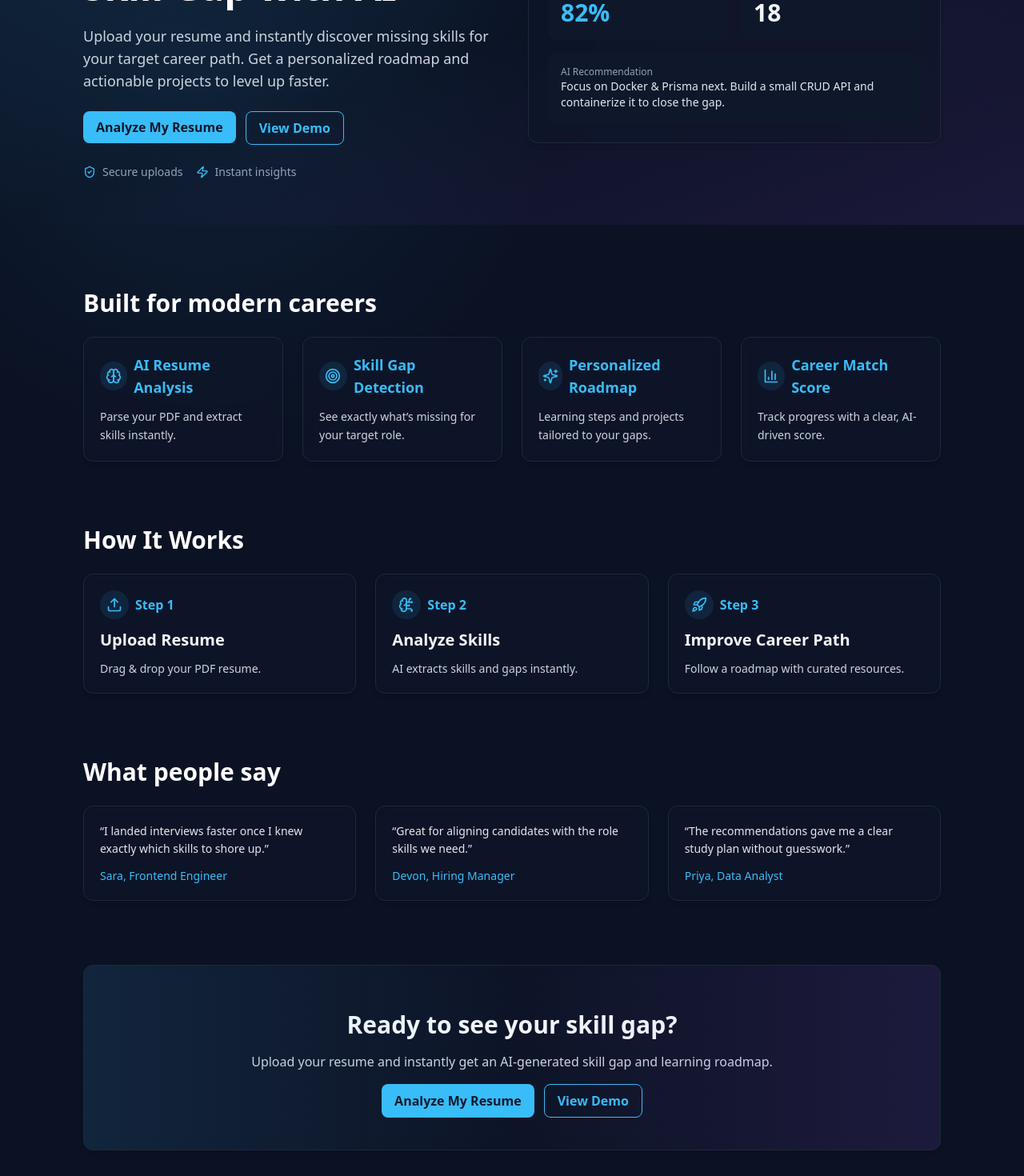
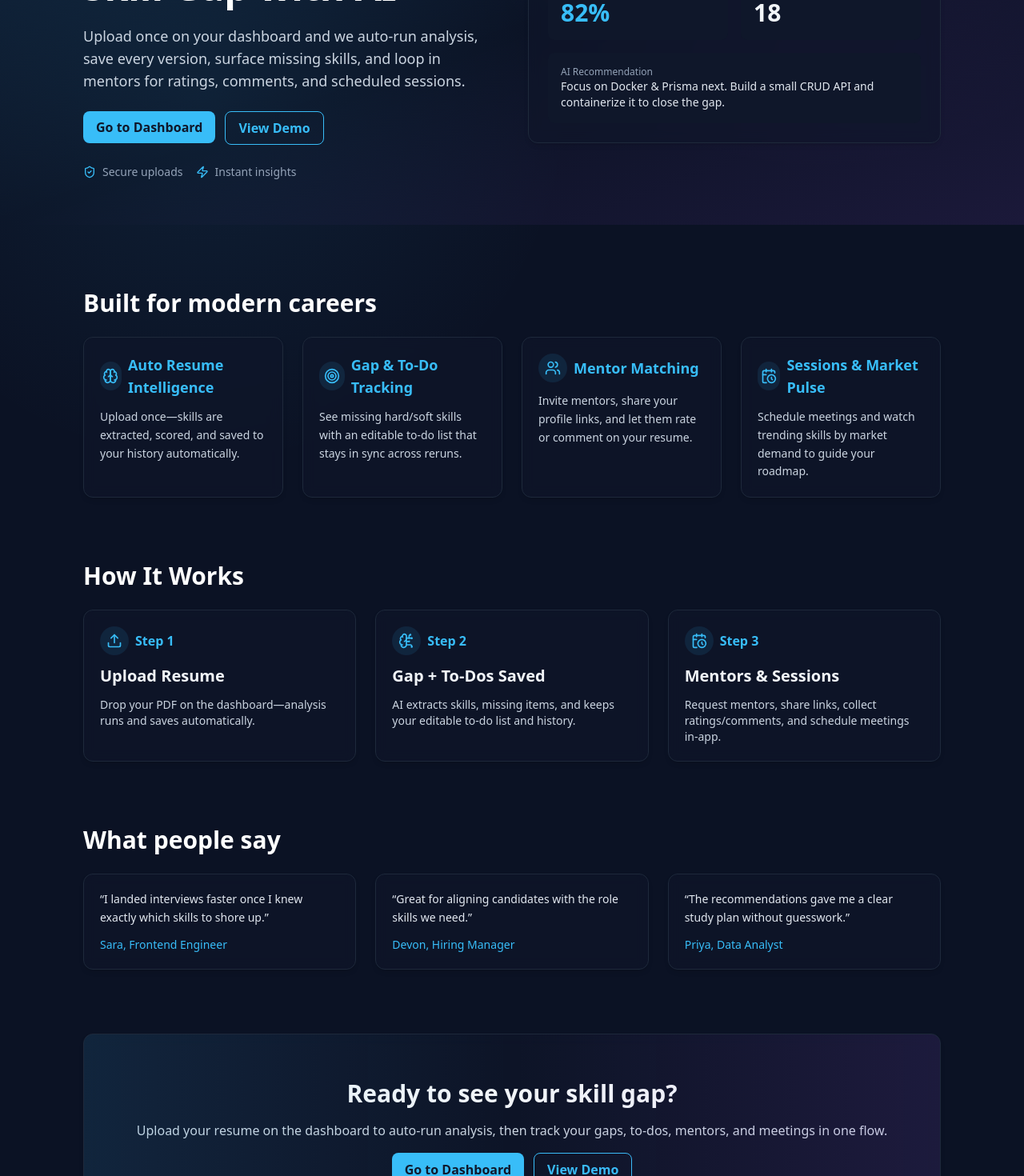
Before and after one commit to CodedGrimoire/skillbridge-frontend, a Next.js app: page / in a window 1280 px wide. Shown: the part 260-1730 px from the top of the page at 80% size. Built offline with nearby package versions, Linux system fonts and the light colour scheme; no server answers.

Commit message:
admin dashboard

```diff
--- a/src/app/admin/dashboard/page.tsx
+++ b/src/app/admin/dashboard/page.tsx
@@ -62,7 +62,8 @@ export default function AdminDashboardPage() {
 
   return (
     <AdminLayout title="Mentor Dashboard">
-      <div className="grid grid-cols-1 md:grid-cols-3 gap-4">
+      <div className="space-y-6">
+        <div className="grid grid-cols-1 md:grid-cols-3 gap-4">
         <StatCard label="Pending Requests" value={pending.length} />
         <StatCard label="Active Mentees" value={accepted.length} />
         <StatCard
@@ -71,9 +72,9 @@ export default function AdminDashboardPage() {
             profile?.rating ? `${profile.rating.toFixed(1)} ★ (${profile.reviewsCount ?? 0})` : "—"
           }
         />
-      </div>
+        </div>
 
-      <div className="grid lg:grid-cols-2 gap-6 mt-6">
+        <div className="grid lg:grid-cols-2 gap-6">
         <CardBlock title="Incoming Requests" subtitle="Respond to new mentees">
           {pending.length === 0 && <EmptyMsg text="No pending requests." />}
           {pending.map((r) => (
@@ -126,9 +127,9 @@ export default function AdminDashboardPage() {
             </div>
           ))}
         </CardBlock>
-      </div>
+        </div>
 
-      <CardBlock className="mt-6" title="Meetings" subtitle="Upcoming and past meetings">
+        <CardBlock title="Meetings" subtitle="Upcoming and past meetings">
         {meetings.length === 0 && <EmptyMsg text="No meetings scheduled." />}
         <div className="grid md:grid-cols-2 gap-3">
           {meetings.map((m) => (
@@ -140,9 +141,9 @@ export default function AdminDashboardPage() {
             </div>
           ))}
         </div>
-      </CardBlock>
+        </CardBlock>
 
-      <CardBlock className="mt-6" title="Jobseekers" subtitle="All users (role: USER)">
+        <CardBlock title="Jobseekers" subtitle="All users (role: USER)">
         {jobseekers.length === 0 && <EmptyMsg text="No jobseekers found." />}
         <div className="grid md:grid-cols-2 gap-3">
           {jobseekers.map((js) => (
@@ -163,7 +164,8 @@ export default function AdminDashboardPage() {
             </div>
           ))}
         </div>
-      </CardBlock>
+        </CardBlock>
+      </div>
     </AdminLayout>
   );
 }
--- a/src/app/admin/layout.tsx
+++ b/src/app/admin/layout.tsx
@@ -2,6 +2,7 @@
 
 import { useRequireAuth } from "../../hooks/useRequireAuth";
 import LoadingCard from "../../components/LoadingCard";
+import SectionContainer from "../../components/ui/SectionContainer";
 
 export default function AdminLayout({ children }: { children: React.ReactNode }) {
   const { loading, user } = useRequireAuth();
@@ -16,11 +17,11 @@ export default function AdminLayout({ children }: { children: React.ReactNode })
 
   if (user && user.role !== "ADMIN") {
     return (
-      <div className="max-w-5xl mx-auto px-4 py-12 text-red-300">
-        Admin access required. Please contact your administrator.
-      </div>
+      <SectionContainer className="py-12">
+        <div className="text-red-300">Admin access required. Please contact your administrator.</div>
+      </SectionContainer>
     );
   }
 
-  return <>{children}</>;
+  return <SectionContainer className="py-10 space-y-6">{children}</SectionContainer>;
 }
--- a/src/app/admin/mentorship/page.tsx
+++ b/src/app/admin/mentorship/page.tsx
@@ -102,7 +102,8 @@ export default function MentorshipAdminPage() {
 
   return (
     <AdminLayout title="Mentorship Requests">
-      <div className="max-w-6xl mx-auto grid lg:grid-cols-2 gap-6">
+      <div className="space-y-6">
+        <div className="grid lg:grid-cols-2 gap-6">
           <div className="bg-white dark:bg-gray-900 rounded-xl shadow p-6 space-y-3">
             <h2 className="text-xl font-semibold">Incoming Requests</h2>
             {requests.map((r) => (
@@ -245,6 +246,7 @@ export default function MentorshipAdminPage() {
               </div>
             )}
           </div>
+        </div>
 
         <div className="bg-white dark:bg-gray-900 rounded-xl shadow p-6 space-y-3">
           <h2 className="text-xl font-semibold">Meetings</h2>
--- a/src/app/admin/users/page.tsx
+++ b/src/app/admin/users/page.tsx
@@ -24,7 +24,7 @@ export default function AdminUsersPage() {
 
   return (
     <AdminLayout title="User List">
-      <div className="max-w-6xl mx-auto space-y-4">
+      <div className="space-y-6">
         <div className="bg-white dark:bg-gray-900 rounded-xl shadow p-5 space-y-3">
           <div className="flex flex-col md:flex-row md:items-center md:justify-between gap-3">
             <div>
--- a/src/app/layout.tsx
+++ b/src/app/layout.tsx
@@ -10,7 +10,7 @@ export const metadata: Metadata = {
 
 export default function RootLayout({ children }: { children: React.ReactNode }) {
   return (
-    <html lang="en" className="bg-slate-950">
+    <html lang="en" className="dark bg-slate-950">
       <body className="min-h-screen flex flex-col">
         <Navbar />
         <main className="flex-1">{children}</main>
--- a/src/app/page.tsx
+++ b/src/app/page.tsx
@@ -3,14 +3,14 @@
 import HeroSection from "../components/HeroSection";
 import FeatureSection from "../components/FeatureSection";
 import Link from "next/link";
-import { Upload, BrainCircuit, Rocket, Sparkles } from "lucide-react";
+import { Upload, BrainCircuit, CalendarClock } from "lucide-react";
 import SectionContainer from "../components/ui/SectionContainer";
 import Card from "../components/ui/Card";
 
 const steps = [
-  { title: "Upload Resume", desc: "Drag & drop your PDF resume.", icon: <Upload className="h-5 w-5" /> },
-  { title: "Analyze Skills", desc: "AI extracts skills and gaps instantly.", icon: <BrainCircuit className="h-5 w-5" /> },
-  { title: "Improve Career Path", desc: "Follow a roadmap with curated resources.", icon: <Rocket className="h-5 w-5" /> },
+  { title: "Upload Resume", desc: "Drop your PDF on the dashboard—analysis runs and saves automatically.", icon: <Upload className="h-5 w-5" /> },
+  { title: "Gap + To‑Dos Saved", desc: "AI extracts skills, missing items, and keeps your editable to‑do list and history.", icon: <BrainCircuit className="h-5 w-5" /> },
+  { title: "Mentors & Sessions", desc: "Request mentors, share links, collect ratings/comments, and schedule meetings in-app.", icon: <CalendarClock className="h-5 w-5" /> },
 ];
 
 const testimonials = [
@@ -79,11 +79,11 @@ export default function HomePage() {
           <div className="pointer-events-none absolute inset-0 bg-gradient-to-r from-accent/10 via-transparent to-accent2/10" />
           <h3 className="text-3xl font-semibold">Ready to see your skill gap?</h3>
           <p className="text-slate-300">
-            Upload your resume and instantly get an AI-generated skill gap and learning roadmap.
+            Upload your resume on the dashboard to auto-run analysis, then track your gaps, to-dos, mentors, and meetings in one flow.
           </p>
           <div className="flex justify-center gap-3">
-            <Link href="/upload" className="btn-primary">
-              Analyze My Resume
+            <Link href="/dashboard" className="btn-primary">
+              Go to Dashboard
             </Link>
             <Link href="/login" className="btn-secondary">
               View Demo
--- a/src/components/FeatureSection.tsx
+++ b/src/components/FeatureSection.tsx
@@ -1,11 +1,11 @@
 import Card from "./ui/Card";
-import { Brain, Target, Sparkles, BarChart3 } from "lucide-react";
+import { Brain, Target, Users, CalendarClock } from "lucide-react";
 
 const features = [
-  { title: "AI Resume Analysis", desc: "Parse your PDF and extract skills instantly.", icon: <Brain className="h-5 w-5" /> },
-  { title: "Skill Gap Detection", desc: "See exactly what’s missing for your target role.", icon: <Target className="h-5 w-5" /> },
-  { title: "Personalized Roadmap", desc: "Learning steps and projects tailored to your gaps.", icon: <Sparkles className="h-5 w-5" /> },
-  { title: "Career Match Score", desc: "Track progress with a clear, AI-driven score.", icon: <BarChart3 className="h-5 w-5" /> },
+  { title: "Auto Resume Intelligence", desc: "Upload once—skills are extracted, scored, and saved to your history automatically.", icon: <Brain className="h-5 w-5" /> },
+  { title: "Gap & To‑Do Tracking", desc: "See missing hard/soft skills with an editable to‑do list that stays in sync across reruns.", icon: <Target className="h-5 w-5" /> },
+  { title: "Mentor Matching", desc: "Invite mentors, share your profile links, and let them rate or comment on your resume.", icon: <Users className="h-5 w-5" /> },
+  { title: "Sessions & Market Pulse", desc: "Schedule meetings and watch trending skills by market demand to guide your roadmap.", icon: <CalendarClock className="h-5 w-5" /> },
 ];
 
 export default function FeatureSection() {
--- a/src/components/HeroSection.tsx
+++ b/src/components/HeroSection.tsx
@@ -16,12 +16,11 @@ export default function HeroSection() {
             Analyze Your Career Skill Gap with AI
           </h1>
           <p className="text-slate-300 text-lg">
-            Upload your resume and instantly discover missing skills for your target career path. Get a personalized
-            roadmap and actionable projects to level up faster.
+            Upload once on your dashboard and we auto-run analysis, save every version, surface missing skills, and loop in mentors for ratings, comments, and scheduled sessions.
           </p>
           <div className="flex flex-col sm:flex-row gap-3 justify-center lg:justify-start">
-            <Link href="/upload">
-              <Button>Analyze My Resume</Button>
+            <Link href="/dashboard">
+              <Button>Go to Dashboard</Button>
             </Link>
             <Link href="/login">
               <Button variant="secondary">View Demo</Button>
--- a/src/components/Navbar.tsx
+++ b/src/components/Navbar.tsx
@@ -18,9 +18,9 @@ export default function Navbar() {
   const navItems =
     user?.role === "ADMIN"
       ? [
+          { href: "/", label: "Home" },
           { href: "/admin/dashboard", label: "Dashboard" },
           { href: "/admin/users", label: "User List" },
-          { href: "/admin/job-skills", label: "Job Skill Set" },
         ]
       : [
           { href: "/", label: "Home" },
--- a/src/components/layout/AdminLayout.tsx
+++ b/src/components/layout/AdminLayout.tsx
@@ -1,7 +1,6 @@
 "use client";
 
 import { ReactNode, useEffect } from "react";
-import Topbar from "./Topbar";
 import { useAuth } from "../../hooks/useAuth";
 import { useRouter } from "next/navigation";
 
@@ -29,10 +28,5 @@ export default function AdminLayout({ title, children, onLogout }: Props) {
     );
   }
 
-  return (
-    <div className="min-h-screen bg-gray-50 dark:bg-gray-950 text-gray-900 dark:text-gray-100 flex flex-col">
-      <Topbar title={title} onLogout={onLogout} />
-      <main className="flex-1 px-4 md:px-8 py-6 max-w-6xl w-full mx-auto">{children}</main>
-    </div>
-  );
+  return <main className="flex-1 px-4 md:px-8 py-6 max-w-6xl w-full mx-auto">{children}</main>;
 }
--- a/src/components/ui/SectionContainer.tsx
+++ b/src/components/ui/SectionContainer.tsx
@@ -1,6 +1,13 @@
 import React from "react";
+import classNames from "classnames";
 
 // Keeps horizontal padding consistent across sections.
-export default function SectionContainer({ children }: { children: React.ReactNode }) {
-  return <section className="mx-auto max-w-6xl px-4 sm:px-8 md:px-10">{children}</section>;
+export default function SectionContainer({
+  children,
+  className = "",
+}: {
+  children: React.ReactNode;
+  className?: string;
+}) {
+  return <section className={classNames("mx-auto max-w-6xl px-4 sm:px-8 md:px-10", className)}>{children}</section>;
 }
```
Lines whose indentation alone changed are shown as unchanged.
